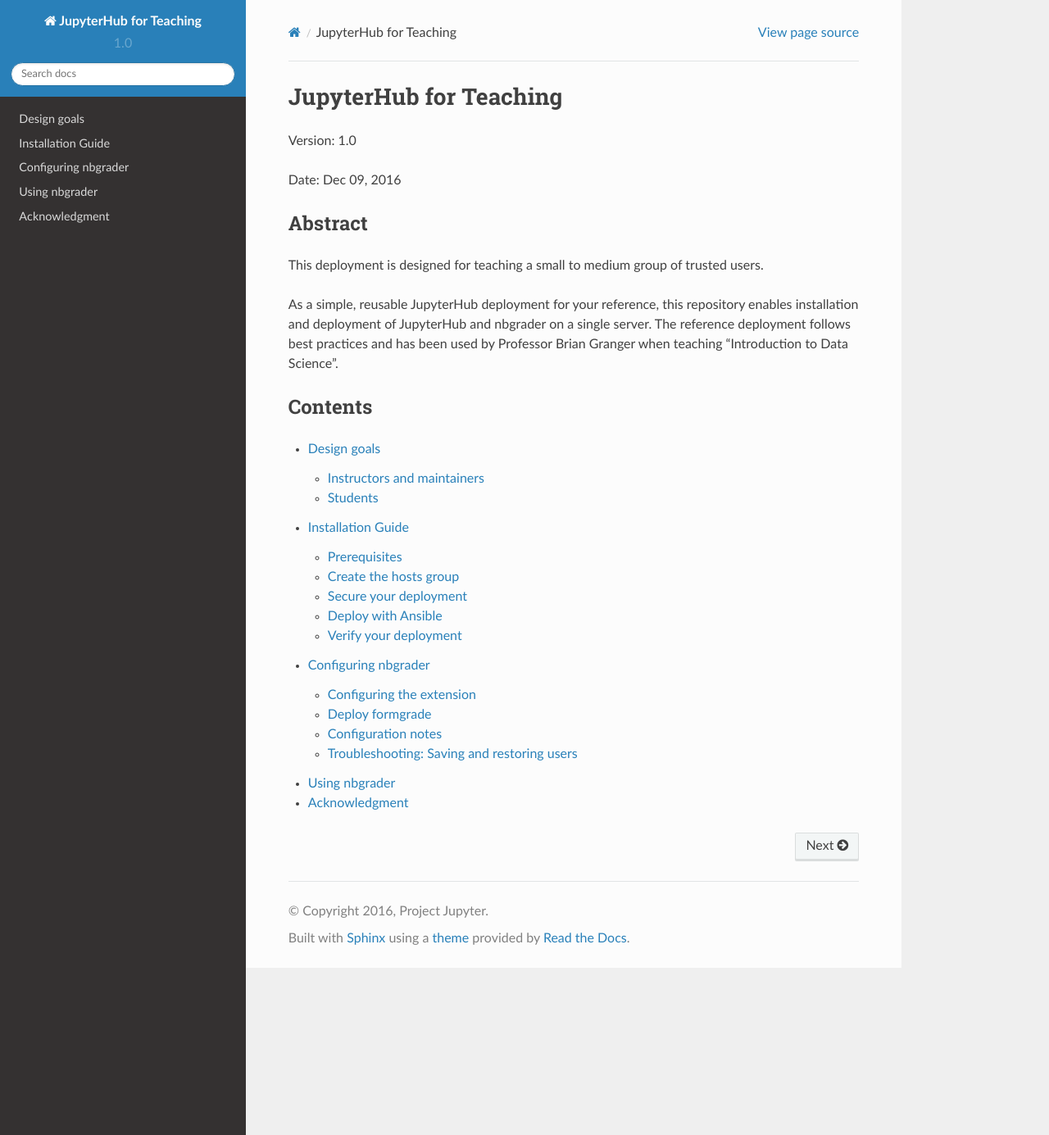
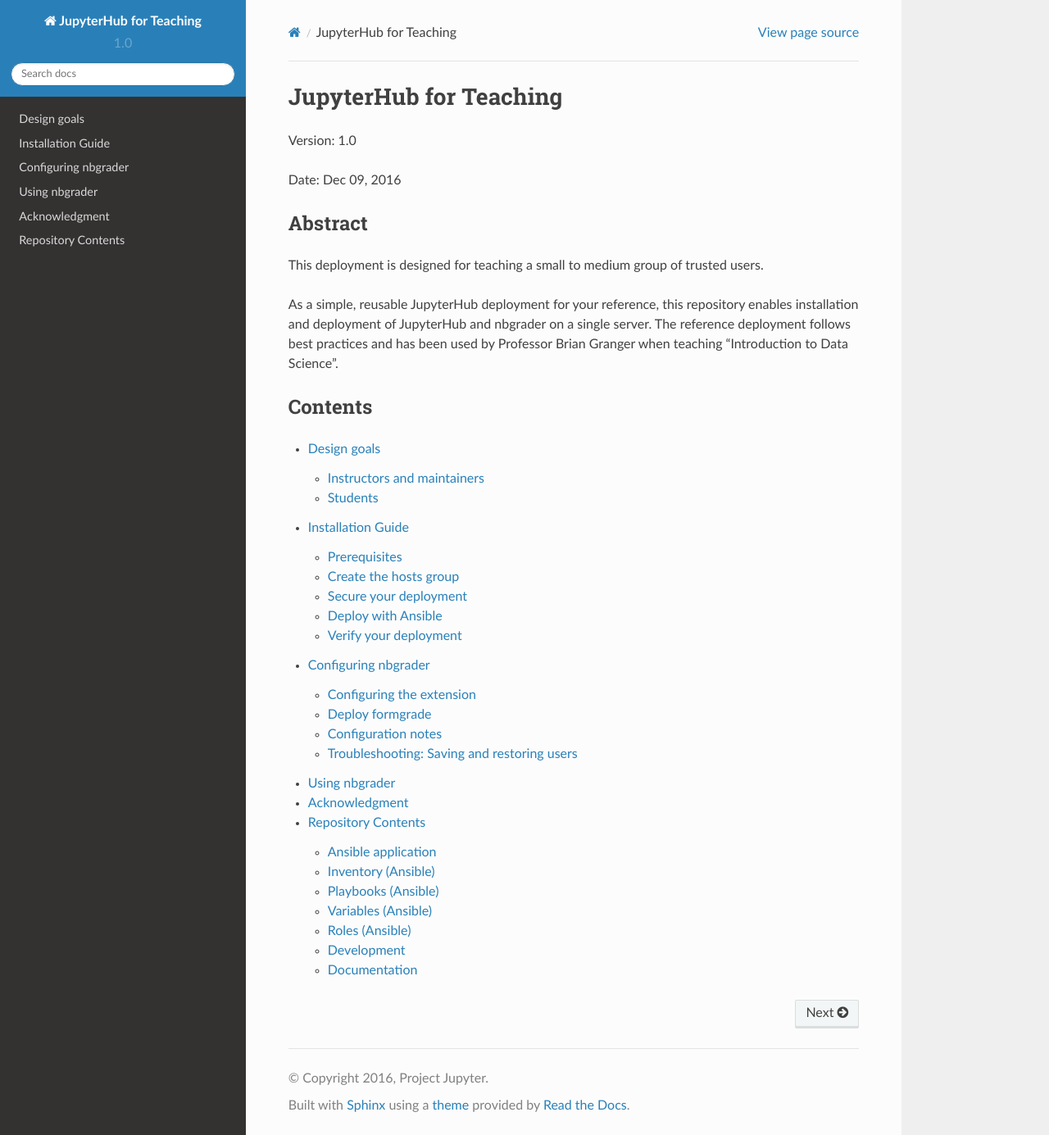
Before and after one commit to jupyterhub/jupyterhub-deploy-teaching, a Sphinx documentation site: the page built from docs/source/index.rst, in a window 1280 px wide and 1385 px high. Shown: the whole window at 82% size. Built offline with Sphinx 7.4.7 and the Read the Docs theme 2.0.0, drawn with Linux system fonts in a browser that asks for light colours; some of the changed lines change nothing that is shown.

Commit message:
Add documentation of repo contents

```diff
--- a/docs/source/index.rst
+++ b/docs/source/index.rst
@@ -30,3 +30,4 @@
    configure-nbgrader.rst
    use-nbgrader.rst
    acknowledgment.rst
+   repo_contents.md
--- /dev/null
+++ b/docs/source/repo_contents.md
@@ -0,0 +1,79 @@
+# Repository Contents
+
+## Ansible application
+
+### ansible.cfg
+
+Custom configuration settings for the Ansible application
+- We use to customize root access, root privileges, and ssh connection length.
+
+### ansible-conda
+
+Git submodule for `ansible-conda` application
+
+## Inventory (Ansible)
+
+### hosts.inventory
+
+Inventory file of servers (hosts) being managed by Ansible
+
+## Playbooks (Ansible)
+
+### deploy.yml (a.k.a. site.yml in Ansible jargon)
+
+### deploy_formgrade.yml
+
+### saveusers.yml
+
+## Variables (Ansible)
+
+### group_vars
+
+### host_vars
+
+## Roles (Ansible)
+
+### bash
+
+### common
+
+### cull_idle
+
+### formgrade
+
+### jupyterhub
+
+### nbgrader
+
+### newrelic
+
+### nginx
+
+### python
+
+### r
+
+### saveusers
+
+### supervisor
+
+
+## Development
+
+### .gitignore
+
+### .gitmodules
+
+### LICENSE
+
+### README.md
+
+## Documentation
+
+### readthedocs.yml
+
+Settings for readthedocs services
+
+### docs
+
+Directory containing sphinx documentation for the reference deployment.
```
